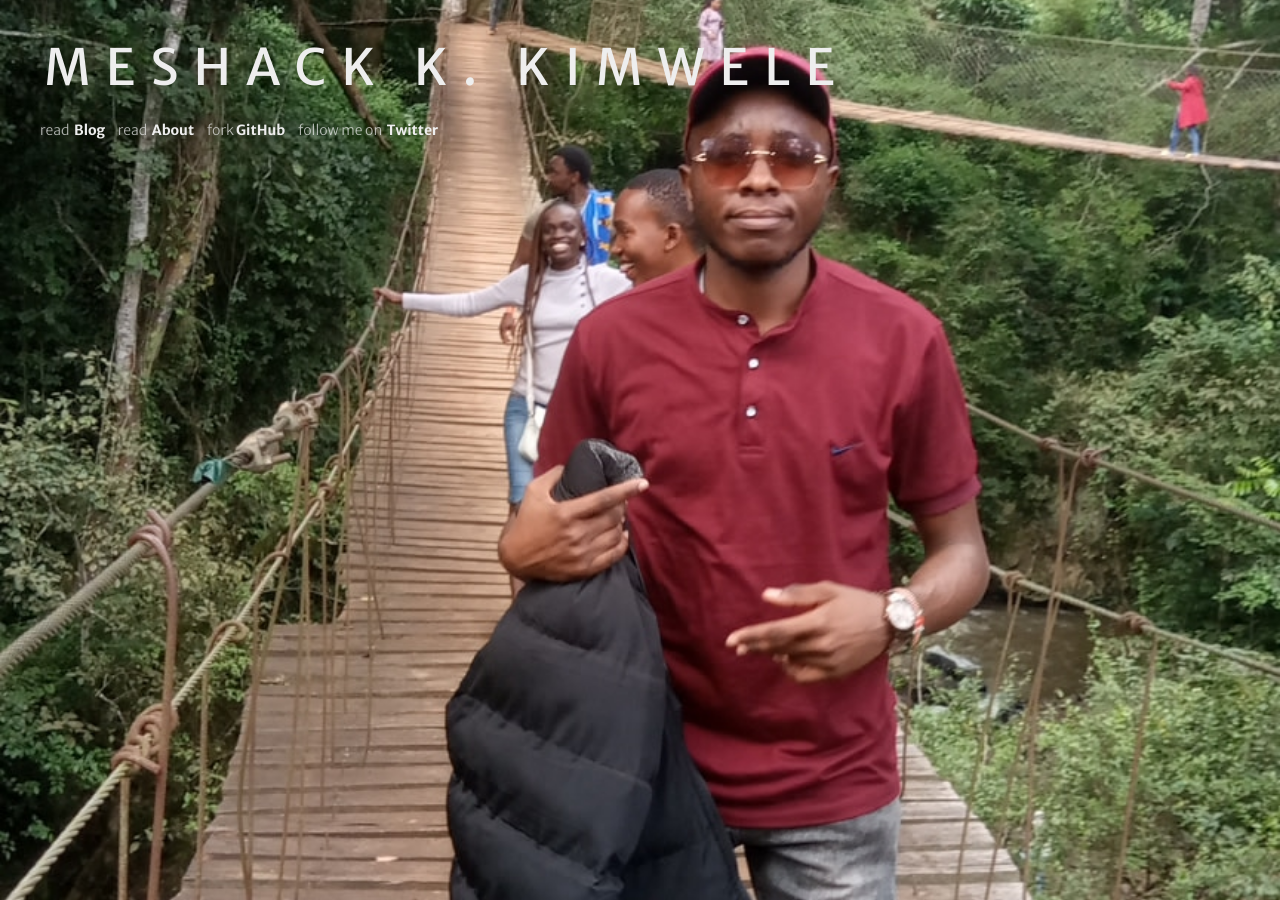
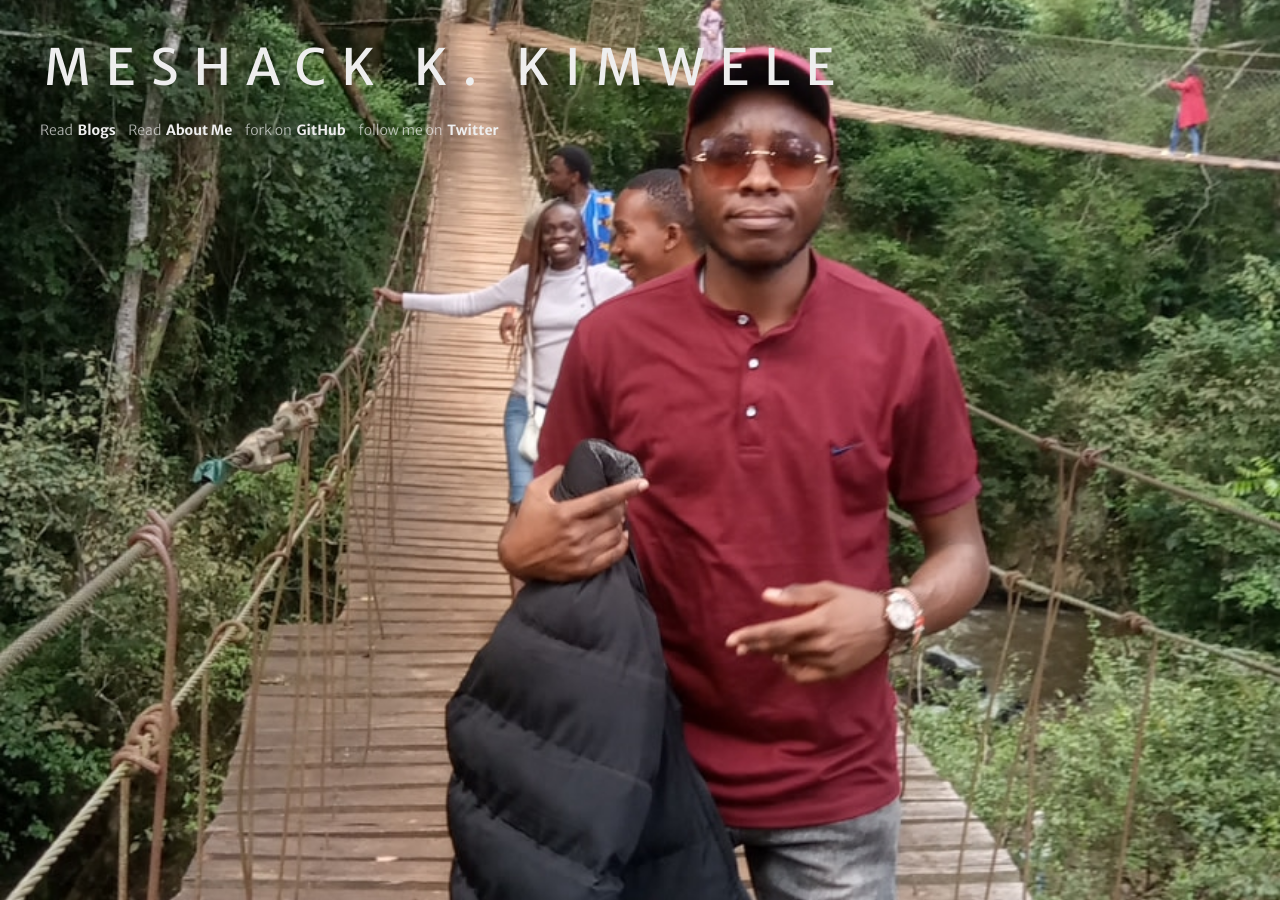
Before and after one commit to Kimxons/jekyll_blog, a Jekyll site: the page built from index.html, in a window 1280 px wide. Built offline with Jekyll 4.4.1, drawn with Linux system fonts in a browser that asks for light colours.

Commit message:
more cleanup

```diff
--- a/_layouts/default.html
+++ b/_layouts/default.html
@@ -1,5 +1,4 @@
 <!DOCTYPE html>
-
 <html lang="en">
   <head>
     <meta charset="utf-8">
@@ -28,8 +27,6 @@
     <meta name="twitter:url" content="{{ site.url }}">
     <meta name="twitter:label1" content="Posts">
     <meta name="twitter:data1" content="{{ site.posts | size }}">
-    <meta name="twitter:label2" content="Presentations">
-    <meta name="twitter:data2" content="{{ site.presentations | size }}">
   </head>
   <body>
     <header>
@@ -40,4 +37,5 @@
       {{ content }}
     </div>
   </body>
+
 </html>
--- a/atom.xml
+++ b/atom.xml
@@ -11,7 +11,7 @@ layout: null
     <updated>{{ site.time | date_to_xmlschema }}</updated>
     <id>{{ site.url }}</id>
     <author>
-        <name>Meshack Kimwele</name>
+        <name>Meshack K. Kimwele</name>
     </author>
 
     {% for post in site.posts %}
--- a/feed.xml
+++ b/feed.xml
@@ -11,7 +11,7 @@ layout: null
     <updated>{{ site.time | date_to_xmlschema }}</updated>
     <id>{{ site.url }}</id>
     <author>
-        <name>Meshack Kimwele</name>
+        <name>Meshack K. Kimwele</name>
     </author>
 
     {% for post in site.posts %}
--- a/index.html
+++ b/index.html
@@ -46,9 +46,9 @@ layout: null
         <header>
             <h1>Meshack K. Kimwele</h1>
             <ul class="list-inline">
-                <li><a href="/blog"><span>read </span>Blog</a></li>
-                <li><a href="/about"><span>read </span>About</a></li>
-                <li><a href="https://github.com/kimxons"><span>fork</span>GitHub</a></li>
+                <li><a href="/blog"><span>Read </span>Blogs</a></li>
+                <li><a href="/about"><span>Read </span>About Me</a></li>
+                <li><a href="https://github.com/kimxons"><span>fork on </span>GitHub</a></li>
                 <li><a href="https://twitter.com/mishaelkimxons"><span>follow me on </span>Twitter</a></li>
           </ul>
         </header>
```
Also changed, not shown: _layouts/post.html (+11 -4 lines), about.html (added, +7 -0 lines), 1 other file.
